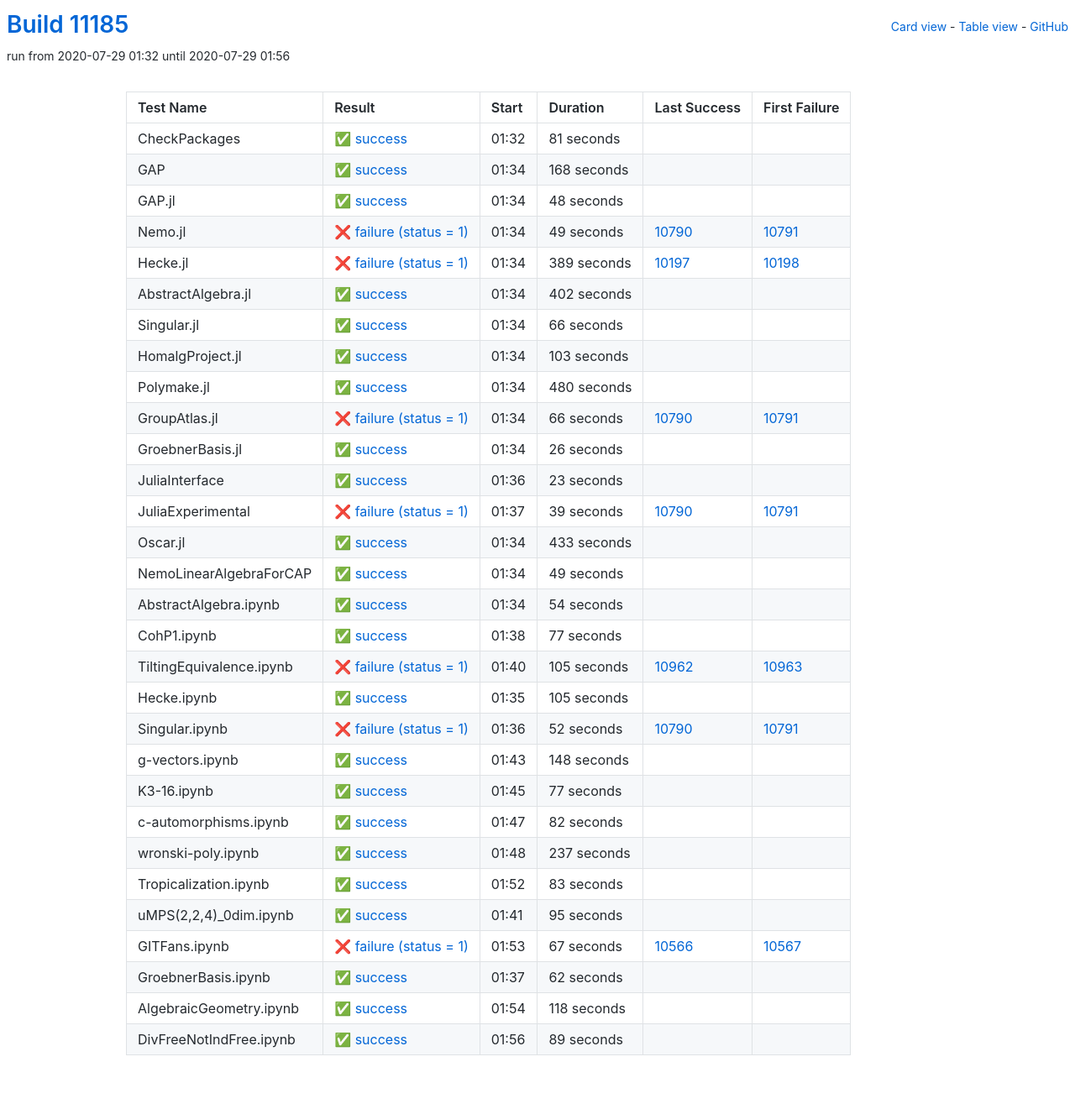
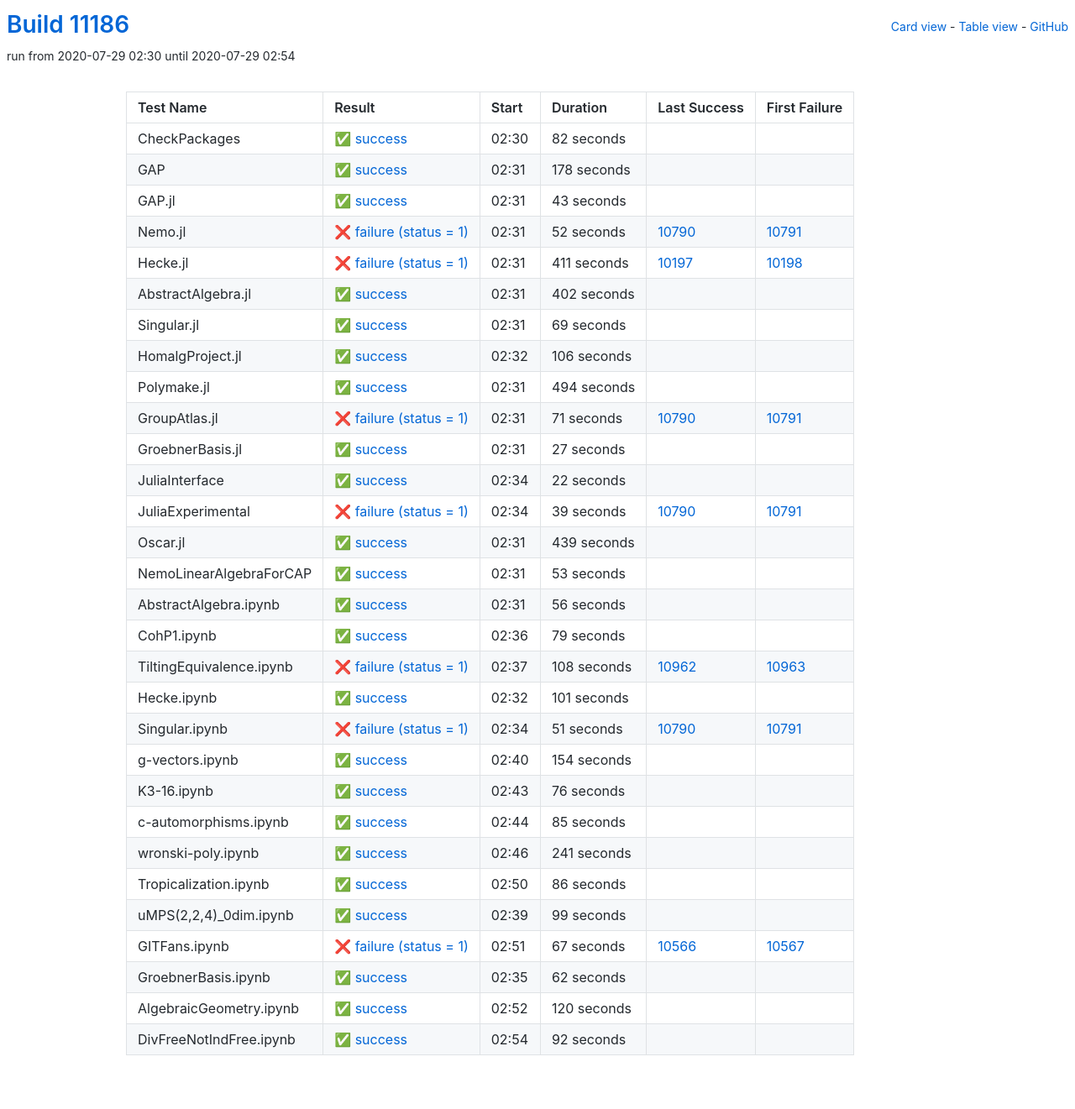
Before and after one commit to oscar-system/oscar-ci-status, a Jekyll site: the page built from table.html, in a window 1280 px wide. Shown: the whole page at 84% size. Built offline with Jekyll 4.4.1, drawn with Linux system fonts in a browser that asks for light colours.

Commit message:
Build #11186

```diff
--- a/_data/ci.yml
+++ b/_data/ci.yml
@@ -1,6 +1,6 @@
 ---
-build: 11185
-build_url: https://oscarci.mathematik.uni-kl.de/job/oscar/11185/
+build: 11186
+build_url: https://oscarci.mathematik.uni-kl.de/job/oscar/11186/
 job: oscar
 organization: oscar-system
 repo: oscar-ci-status
@@ -8,68 +8,68 @@
 tests:
 - name: CheckPackages
   id: checkpackages
-  log: https://oscarci.mathematik.uni-kl.de/job/oscar/11185/artifact/logs/build-11185/CheckPackages.log
-  start: 2020-07-29 01:32
+  log: https://oscarci.mathematik.uni-kl.de/job/oscar/11186/artifact/logs/build-11186/CheckPackages.log
+  start: 2020-07-29 02:30
   success: true
   exitcode: 0
   status: success
-  duration: 81
+  duration: 82
   last_success: false
   last_success_url:
   first_failure: false
   first_failure_url:
 - name: GAP
   id: gap
-  log: https://oscarci.mathematik.uni-kl.de/job/oscar/11185/artifact/logs/build-11185/GAP.log
-  start: 2020-07-29 01:34
+  log: https://oscarci.mathematik.uni-kl.de/job/oscar/11186/artifact/logs/build-11186/GAP.log
+  start: 2020-07-29 02:31
   success: true
   exitcode: 0
   status: success
-  duration: 168
+  duration: 178
   last_success: false
   last_success_url:
   first_failure: false
   first_failure_url:
 - name: GAP.jl
   id: gap-jl
-  log: https://oscarci.mathematik.uni-kl.de/job/oscar/11185/artifact/logs/build-11185/GAP.jl.log
-  start: 2020-07-29 01:34
+  log: https://oscarci.mathematik.uni-kl.de/job/oscar/11186/artifact/logs/build-11186/GAP.jl.log
+  start: 2020-07-29 02:31
   success: true
   exitcode: 0
   status: success
-  duration: 48
+  duration: 43
   last_success: false
   last_success_url:
   first_failure: false
   first_failure_url:
 - name: Nemo.jl
   id: nemo-jl
-  log: https://oscarci.mathematik.uni-kl.de/job/oscar/11185/artifact/logs/build-11185/Nemo.jl.log
-  start: 2020-07-29 01:34
+  log: https://oscarci.mathematik.uni-kl.de/job/oscar/11186/artifact/logs/build-11186/Nemo.jl.log
+  start: 2020-07-29 02:31
   success: false
   exitcode: 1
   status: failure
-  duration: 49
+  duration: 52
   last_success: 10790
   last_success_url: https://oscarci.mathematik.uni-kl.de/job/oscar/10790/
   first_failure: 10791
   first_failure_url: https://oscarci.mathematik.uni-kl.de/job/oscar/10791/
 - name: Hecke.jl
   id: hecke-jl
-  log: https://oscarci.mathematik.uni-kl.de/job/oscar/11185/artifact/logs/build-11185/Hecke.jl.log
-  start: 2020-07-29 01:34
+  log: https://oscarci.mathematik.uni-kl.de/job/oscar/11186/artifact/logs/build-11186/Hecke.jl.log
+  start: 2020-07-29 02:31
   success: false
   exitcode: 1
   status: failure
-  duration: 389
+  duration: 411
   last_success: 10197
   last_success_url: https://oscarci.mathematik.uni-kl.de/job/oscar/10197/
   first_failure: 10198
   first_failure_url: https://oscarci.mathematik.uni-kl.de/job/oscar/10198/
 - name: AbstractAlgebra.jl
   id: abstractalgebra-jl
-  log: https://oscarci.mathematik.uni-kl.de/job/oscar/11185/artifact/logs/build-11185/AbstractAlgebra.jl.log
-  start: 2020-07-29 01:34
+  log: https://oscarci.mathematik.uni-kl.de/job/oscar/11186/artifact/logs/build-11186/AbstractAlgebra.jl.log
+  start: 2020-07-29 02:31
   success: true
   exitcode: 0
   status: success
@@ -80,80 +80,80 @@
   first_failure_url:
 - name: Singular.jl
   id: singular-jl
-  log: https://oscarci.mathematik.uni-kl.de/job/oscar/11185/artifact/logs/build-11185/Singular.jl.log
-  start: 2020-07-29 01:34
+  log: https://oscarci.mathematik.uni-kl.de/job/oscar/11186/artifact/logs/build-11186/Singular.jl.log
+  start: 2020-07-29 02:31
   success: true
   exitcode: 0
   status: success
-  duration: 66
+  duration: 69
   last_success: false
   last_success_url:
   first_failure: false
   first_failure_url:
 - name: HomalgProject.jl
   id: homalgproject-jl
-  log: https://oscarci.mathematik.uni-kl.de/job/oscar/11185/artifact/logs/build-11185/HomalgProject.jl.log
-  start: 2020-07-29 01:34
+  log: https://oscarci.mathematik.uni-kl.de/job/oscar/11186/artifact/logs/build-11186/HomalgProject.jl.log
+  start: 2020-07-29 02:32
   success: true
   exitcode: 0
   status: success
-  duration: 103
+  duration: 106
   last_success: false
   last_success_url:
   first_failure: false
   first_failure_url:
 - name: Polymake.jl
   id: polymake-jl
-  log: https://oscarci.mathematik.uni-kl.de/job/oscar/11185/artifact/logs/build-11185/Polymake.jl.log
-  start: 2020-07-29 01:34
+  log: https://oscarci.mathematik.uni-kl.de/job/oscar/11186/artifact/logs/build-11186/Polymake.jl.log
+  start: 2020-07-29 02:31
   success: true
   exitcode: 0
   status: success
-  duration: 480
+  duration: 494
   last_success: false
   last_success_url:
   first_failure: false
   first_failure_url:
 - name: GroupAtlas.jl
   id: groupatlas-jl
-  log: https://oscarci.mathematik.uni-kl.de/job/oscar/11185/artifact/logs/build-11185/GroupAtlas.jl.log
-  start: 2020-07-29 01:34
+  log: https://oscarci.mathematik.uni-kl.de/job/oscar/11186/artifact/logs/build-11186/GroupAtlas.jl.log
+  start: 2020-07-29 02:31
   success: false
   exitcode: 1
   status: failure
-  duration: 66
+  duration: 71
   last_success: 10790
   last_success_url: https://oscarci.mathematik.uni-kl.de/job/oscar/10790/
   first_failure: 10791
   first_failure_url: https://oscarci.mathematik.uni-kl.de/job/oscar/10791/
 - name: GroebnerBasis.jl
   id: groebnerbasis-jl
-  log: https://oscarci.mathematik.uni-kl.de/job/oscar/11185/artifact/logs/build-11185/GroebnerBasis.jl.log
-  start: 2020-07-29 01:34
+  log: https://oscarci.mathematik.uni-kl.de/job/oscar/11186/artifact/logs/build-11186/GroebnerBasis.jl.log
+  start: 2020-07-29 02:31
   success: true
   exitcode: 0
   status: success
-  duration: 26
+  duration: 27
   last_success: false
   last_success_url:
   first_failure: false
   first_failure_url:
 - name: JuliaInterface
   id: juliainterface
-  log: https://oscarci.mathematik.uni-kl.de/job/oscar/11185/artifact/logs/build-11185/JuliaInterface.log
-  start: 2020-07-29 01:36
+  log: https://oscarci.mathematik.uni-kl.de/job/oscar/11186/artifact/logs/build-11186/JuliaInterface.log
+  start: 2020-07-29 02:34
   success: true
   exitcode: 0
   status: success
-  duration: 23
+  duration: 22
   last_success: false
   last_success_url:
   first_failure: false
   first_failure_url:
 - name: JuliaExperimental
   id: juliaexperimental
-  log: https://oscarci.mathematik.uni-kl.de/job/oscar/11185/artifact/logs/build-11185/JuliaExperimental.log
-  start: 2020-07-29 01:37
+  log: https://oscarci.mathematik.uni-kl.de/job/oscar/11186/artifact/logs/build-11186/JuliaExperimental.log
+  start: 2020-07-29 02:34
   success: false
   exitcode: 1
   status: failure
@@ -164,164 +164,164 @@
   first_failure_url: https://oscarci.mathematik.uni-kl.de/job/oscar/10791/
 - name: Oscar.jl
   id: oscar-jl
-  log: https://oscarci.mathematik.uni-kl.de/job/oscar/11185/artifact/logs/build-11185/Oscar.jl.log
-  start: 2020-07-29 01:34
+  log: https://oscarci.mathematik.uni-kl.de/job/oscar/11186/artifact/logs/build-11186/Oscar.jl.log
+  start: 2020-07-29 02:31
   success: true
   exitcode: 0
   status: success
-  duration: 433
+  duration: 439
   last_success: false
   last_success_url:
   first_failure: false
   first_failure_url:
 - name: NemoLinearAlgebraForCAP
   id: nemolinearalgebraforcap
-  log: https://oscarci.mathematik.uni-kl.de/job/oscar/11185/artifact/logs/build-11185/NemoLinearAlgebraForCAP.log
-  start: 2020-07-29 01:34
+  log: https://oscarci.mathematik.uni-kl.de/job/oscar/11186/artifact/logs/build-11186/NemoLinearAlgebraForCAP.log
+  start: 2020-07-29 02:31
   success: true
   exitcode: 0
   status: success
-  duration: 49
+  duration: 53
   last_success: false
   last_success_url:
   first_failure: false
   first_failure_url:
 - name: AbstractAlgebra.ipynb
   id: abstractalgebra-ipynb
-  log: https://oscarci.mathematik.uni-kl.de/job/oscar/11185/artifact/logs/build-11185/AbstractAlgebra.ipynb.log
-  start: 2020-07-29 01:34
+  log: https://oscarci.mathematik.uni-kl.de/job/oscar/11186/artifact/logs/build-11186/AbstractAlgebra.ipynb.log
+  start: 2020-07-29 02:31
   success: true
   exitcode: 0
   status: success
-  duration: 54
+  duration: 56
   last_success: false
   last_success_url:
   first_failure: false
   first_failure_url:
 - name: CohP1.ipynb
   id: cohp1-ipynb
-  log: https://oscarci.mathematik.uni-kl.de/job/oscar/11185/artifact/logs/build-11185/CohP1.ipynb.log
-  start: 2020-07-29 01:38
+  log: https://oscarci.mathematik.uni-kl.de/job/oscar/11186/artifact/logs/build-11186/CohP1.ipynb.log
+  start: 2020-07-29 02:36
   success: true
   exitcode: 0
   status: success
-  duration: 77
+  duration: 79
   last_success: false
   last_success_url:
   first_failure: false
   first_failure_url:
 - name: TiltingEquivalence.ipynb
   id: tiltingequivalence-ipynb
-  log: https://oscarci.mathematik.uni-kl.de/job/oscar/11185/artifact/logs/build-11185/TiltingEquivalence.ipynb.log
-  start: 2020-07-29 01:40
+  log: https://oscarci.mathematik.uni-kl.de/job/oscar/11186/artifact/logs/build-11186/TiltingEquivalence.ipynb.log
+  start: 2020-07-29 02:37
   success: false
   exitcode: 1
   status: failure
-  duration: 105
+  duration: 108
   last_success: 10962
   last_success_url: https://oscarci.mathematik.uni-kl.de/job/oscar/10962/
   first_failure: 10963
   first_failure_url: https://oscarci.mathematik.uni-kl.de/job/oscar/10963/
 - name: Hecke.ipynb
   id: hecke-ipynb
-  log: https://oscarci.mathematik.uni-kl.de/job/oscar/11185/artifact/logs/build-11185/Hecke.ipynb.log
-  start: 2020-07-29 01:35
+  log: https://oscarci.mathematik.uni-kl.de/job/oscar/11186/artifact/logs/build-11186/Hecke.ipynb.log
+  start: 2020-07-29 02:32
   success: true
   exitcode: 0
   status: success
-  duration: 105
+  duration: 101
   last_success: false
   last_success_url:
   first_failure: false
   first_failure_url:
 - name: Singular.ipynb
   id: singular-ipynb
-  log: https://oscarci.mathematik.uni-kl.de/job/oscar/11185/artifact/logs/build-11185/Singular.ipynb.log
-  start: 2020-07-29 01:36
+  log: https://oscarci.mathematik.uni-kl.de/job/oscar/11186/artifact/logs/build-11186/Singular.ipynb.log
+  start: 2020-07-29 02:34
   success: false
   exitcode: 1
   status: failure
-  duration: 52
+  duration: 51
   last_success: 10790
   last_success_url: https://oscarci.mathematik.uni-kl.de/job/oscar/10790/
   first_failure: 10791
   first_failure_url: https://oscarci.mathematik.uni-kl.de/job/oscar/10791/
 - name: g-vectors.ipynb
   id: g-vectors-ipynb
-  log: https://oscarci.mathematik.uni-kl.de/job/oscar/11185/artifact/logs/build-11185/g-vectors.ipynb.log
-  start: 2020-07-29 01:43
+  log: https://oscarci.mathematik.uni-kl.de/job/oscar/11186/artifact/logs/build-11186/g-vectors.ipynb.log
+  start: 2020-07-29 02:40
   success: true
   exitcode: 0
   status: success
-  duration: 148
+  duration: 154
   last_success: false
   last_success_url:
   first_failure: false
   first_failure_url:
 - name: K3-16.ipynb
   id: k3-16-ipynb
-  log: https://oscarci.mathematik.uni-kl.de/job/oscar/11185/artifact/logs/build-11185/K3-16.ipynb.log
-  start: 2020-07-29 01:45
+  log: https://oscarci.mathematik.uni-kl.de/job/oscar/11186/artifact/logs/build-11186/K3-16.ipynb.log
+  start: 2020-07-29 02:43
   success: true
   exitcode: 0
   status: success
-  duration: 77
+  duration: 76
   last_success: false
   last_success_url:
   first_failure: false
   first_failure_url:
 - name: c-automorphisms.ipynb
   id: c-automorphisms-ipynb
-  log: https://oscarci.mathematik.uni-kl.de/job/oscar/11185/artifact/logs/build-11185/c-automorphisms.ipynb.log
-  start: 2020-07-29 01:47
+  log: https://oscarci.mathematik.uni-kl.de/job/oscar/11186/artifact/logs/build-11186/c-automorphisms.ipynb.log
+  start: 2020-07-29 02:44
   success: true
   exitcode: 0
   status: success
-  duration: 82
+  duration: 85
   last_success: false
   last_success_url:
   first_failure: false
   first_failure_url:
 - name: wronski-poly.ipynb
   id: wronski-poly-ipynb
-  log: https://oscarci.mathematik.uni-kl.de/job/oscar/11185/artifact/logs/build-11185/wronski-poly.ipynb.log
-  start: 2020-07-29 01:48
+  log: https://oscarci.mathematik.uni-kl.de/job/oscar/11186/artifact/logs/build-11186/wronski-poly.ipynb.log
+  start: 2020-07-29 02:46
   success: true
   exitcode: 0
   status: success
-  duration: 237
+  duration: 241
   last_success: false
   last_success_url:
   first_failure: false
   first_failure_url:
 - name: Tropicalization.ipynb
   id: tropicalization-ipynb
-  log: https://oscarci.mathematik.uni-kl.de/job/oscar/11185/artifact/logs/build-11185/Tropicalization.ipynb.log
-  start: 2020-07-29 01:52
+  log: https://oscarci.mathematik.uni-kl.de/job/oscar/11186/artifact/logs/build-11186/Tropicalization.ipynb.log
+  start: 2020-07-29 02:50
   success: true
   exitcode: 0
   status: success
-  duration: 83
+  duration: 86
   last_success: false
   last_success_url:
   first_failure: false
   first_failure_url:
 - name: uMPS(2,2,4)_0dim.ipynb
   id: umps-2-2-4-0dim-ipynb
-  log: https://oscarci.mathematik.uni-kl.de/job/oscar/11185/artifact/logs/build-11185/uMPS-2-2-4-_0dim.ipynb.log
-  start: 2020-07-29 01:41
+  log: https://oscarci.mathematik.uni-kl.de/job/oscar/11186/artifact/logs/build-11186/uMPS-2-2-4-_0dim.ipynb.log
+  start: 2020-07-29 02:39
   success: true
   exitcode: 0
   status: success
-  duration: 95
+  duration: 99
   last_success: false
   last_success_url:
   first_failure: false
   first_failure_url:
 - name: GITFans.ipynb
   id: gitfans-ipynb
-  log: https://oscarci.mathematik.uni-kl.de/job/oscar/11185/artifact/logs/build-11185/GITFans.ipynb.log
-  start: 2020-07-29 01:53
+  log: https://oscarci.mathematik.uni-kl.de/job/oscar/11186/artifact/logs/build-11186/GITFans.ipynb.log
+  start: 2020-07-29 02:51
   success: false
   exitcode: 1
   status: failure
@@ -332,8 +332,8 @@
   first_failure_url: https://oscarci.mathematik.uni-kl.de/job/oscar/10567/
 - name: GroebnerBasis.ipynb
   id: groebnerbasis-ipynb
-  log: https://oscarci.mathematik.uni-kl.de/job/oscar/11185/artifact/logs/build-11185/GroebnerBasis.ipynb.log
-  start: 2020-07-29 01:37
+  log: https://oscarci.mathematik.uni-kl.de/job/oscar/11186/artifact/logs/build-11186/GroebnerBasis.ipynb.log
+  start: 2020-07-29 02:35
   success: true
   exitcode: 0
   status: success
@@ -344,24 +344,24 @@
   first_failure_url:
 - name: AlgebraicGeometry.ipynb
   id: algebraicgeometry-ipynb
-  log: https://oscarci.mathematik.uni-kl.de/job/oscar/11185/artifact/logs/build-11185/AlgebraicGeometry.ipynb.log
-  start: 2020-07-29 01:54
+  log: https://oscarci.mathematik.uni-kl.de/job/oscar/11186/artifact/logs/build-11186/AlgebraicGeometry.ipynb.log
+  start: 2020-07-29 02:52
   success: true
   exitcode: 0
   status: success
-  duration: 118
+  duration: 120
   last_success: false
   last_success_url:
   first_failure: false
   first_failure_url:
 - name: DivFreeNotIndFree.ipynb
   id: divfreenotindfree-ipynb
-  log: https://oscarci.mathematik.uni-kl.de/job/oscar/11185/artifact/logs/build-11185/DivFreeNotIndFree.ipynb.log
-  start: 2020-07-29 01:56
+  log: https://oscarci.mathematik.uni-kl.de/job/oscar/11186/artifact/logs/build-11186/DivFreeNotIndFree.ipynb.log
+  start: 2020-07-29 02:54
   success: true
   exitcode: 0
   status: success
-  duration: 89
+  duration: 92
   last_success: false
   last_success_url:
   first_failure: false
```
Also changed, not shown: README.md.
